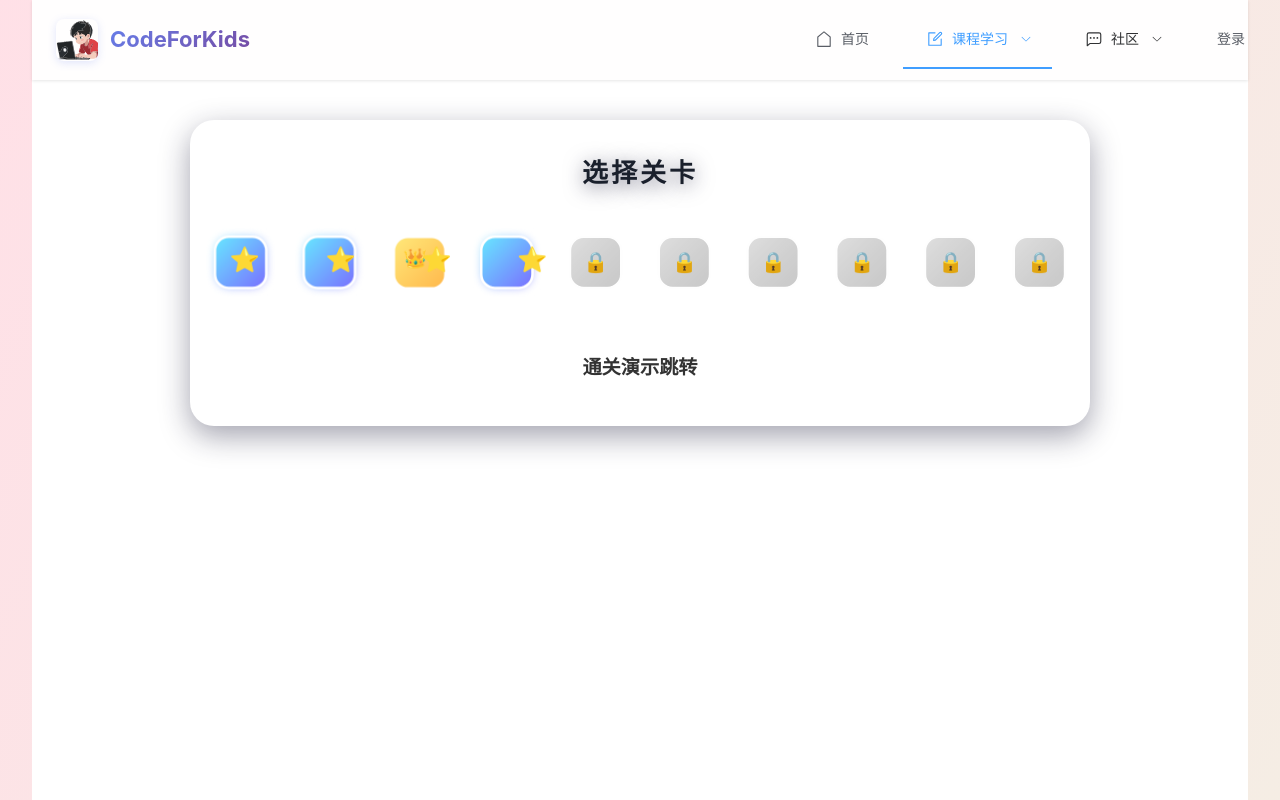
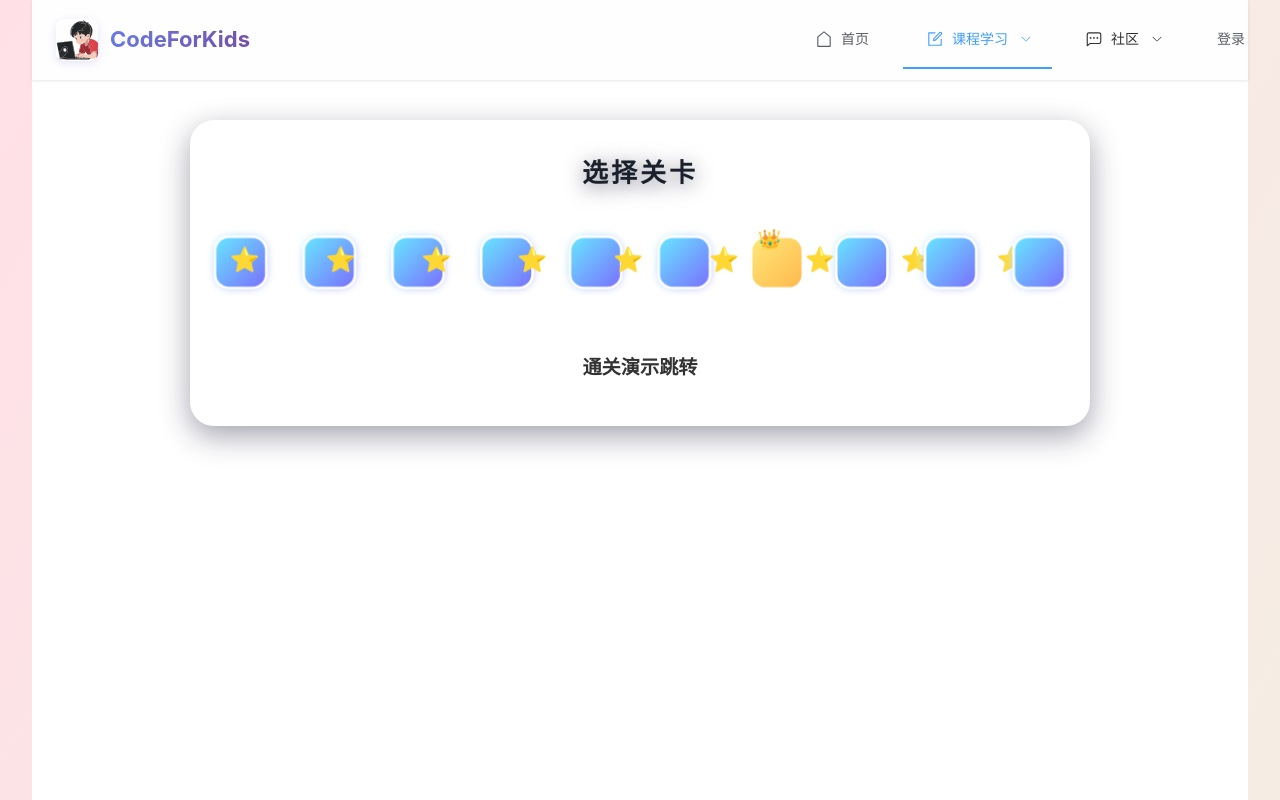
Before and after one commit to c0ffee-milk/KidsCode, a Vue app in the folder frontend/: page /learn/web in a window 1280 px wide. Built offline with nearby package versions, Linux system fonts and the light colour scheme.

Commit message:
优化关卡设置

```diff
--- a/frontend/src/views/learn/WebView.vue
+++ b/frontend/src/views/learn/WebView.vue
@@ -104,16 +104,16 @@ const route = useRoute()
 // 初始化 levels
 const defaultPassed = JSON.parse(localStorage.getItem('kidscode_passed') || '[true,true,true,true,false,false,false,false,false,false]')
 const levels = reactive([
-  { passed: defaultPassed[0]},   // 1
-  { passed: defaultPassed[1]},   // 2
-  { passed: defaultPassed[2]},   // 3
-  { passed: defaultPassed[3]},   // 4
-  { passed: defaultPassed[4]},   // 5
-  { passed: defaultPassed[5]},   // 6
-  { passed: defaultPassed[6]},   // 7
-  { passed: defaultPassed[7]},   // 8
-  { passed: defaultPassed[8]},   // 9
-  { passed: defaultPassed[9]}    // 10
+  { passed: true},   // 1
+  { passed: true},   // 2
+  { passed: true},   // 3
+  { passed: true},   // 4
+  { passed: true},   // 5
+  { passed: true},   // 6
+  { passed: true},   // 7
+  { passed: true },   // 8
+  { passed: true },   // 9
+  { passed: true }   // 10
 ])
 const currentLevelIndex = ref(2)
 
@@ -125,6 +125,9 @@ watch(
   },
   { deep: true }
 )
+
+// 随机设置当前关卡
+currentLevelIndex.value = Math.floor(Math.random() * levels.length)
 
 // --- 布局常量 ---
 const boxSize = 82 // 微调尺寸
```
